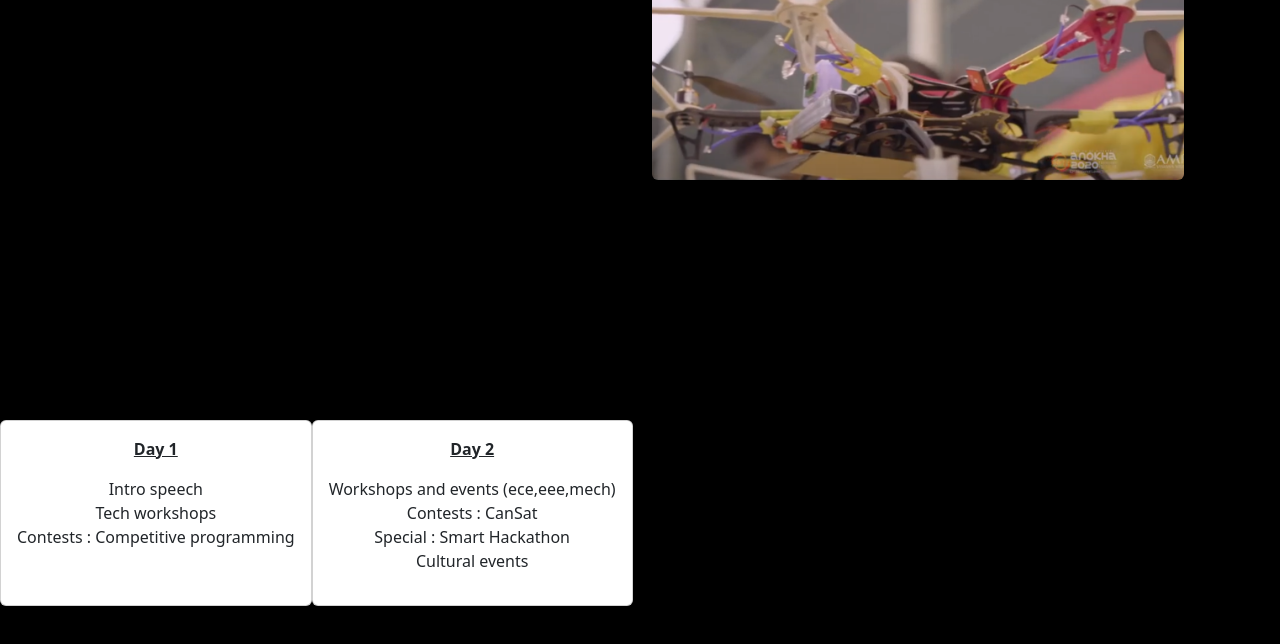
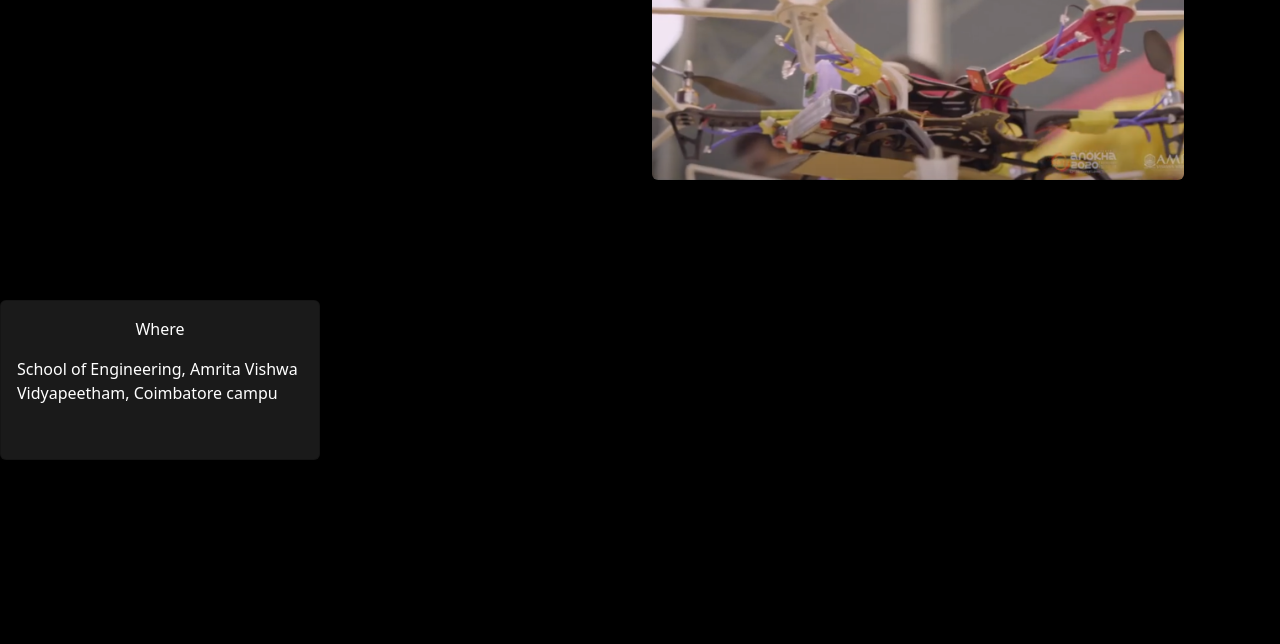
Before and after one commit to Arjun013H/20CYS2022-UID, a plain HTML site: page anokha/index.html in a window 1280 px wide. Shown: the part 2702-3346 px from the top of the page. After the commit the page ends 3162 px from the top, so only its background shows below. Drawn offline with nearby package versions, Linux system fonts and the light colour scheme; a web font is replaced by a local one.

Commit message:
Revert ": pm 10/01/23"
This reverts commit e6191461c7c79719a0779d04542f5a7dd4a7196a.

```diff
--- a/anokha/css/index.css
+++ b/anokha/css/index.css
@@ -95,11 +95,3 @@
 .item-item:hover{
   color: aqua;
 }
-
-.Schedule{
-  /* align-items: center; */
-  display: inline-flex;
-
-}
-
-.p-center{}
--- a/anokha/index.html
+++ b/anokha/index.html
@@ -132,34 +132,21 @@
 
 
   <dv class="Schedulecal" id="Schedulecall"></dv>
-  <br><br><br><br><br>
+
   <div class="Schedule">
 
-    <div class="card" id="c4">
+    <div class="card" id="c3">
       <div class="card-body">
-        <p style="text-align: center;"><b><u>Day 1</u></b></p>
-        <p style="text-align: center;">Intro speech<br>
-          Tech workshops <br>
-          Contests : Competitive programming</p>
+        <p style="text-align: center;">Where</p>
+        <p>School of Engineering, Amrita Vishwa Vidyapeetham, Coimbatore campu</p>
       </div>
     </div>
 
 
-  <div class="card" id="c5">
-    <div class="card-body">
-      <p style="text-align: center;"><b><u>Day 2</u></b></p>
-      <p style="text-align: center;">
-        Workshops and events (ece,eee,mech)<br>
-        Contests : CanSat <br>
-        Special : Smart Hackathon<br>
-        Cultural events
-    </p></div>
-  </div>
-
 
 
   </div>
-  <br><br><br><br><br><br><br><br><br><br><br><br><br><br><br><br><br><br><br><br><br><br><br><br><br><br><br><br><br><br><br><br><br><br><br><br><br><br><br><br><br><br><br><br><br><br><br><br>
+  <!-- <br><br><br><br><br><br><br><br><br><br><br><br><br><br><br><br><br><br><br><br><br><br><br><br><br><br><br><br><br><br><br><br><br><br><br><br><br><br><br><br><br><br><br><br><br><br><br><br>  -->
 
 
 
```
